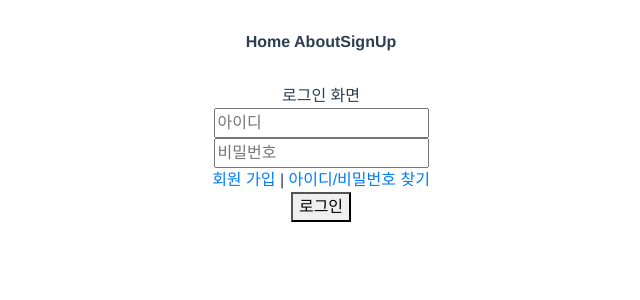
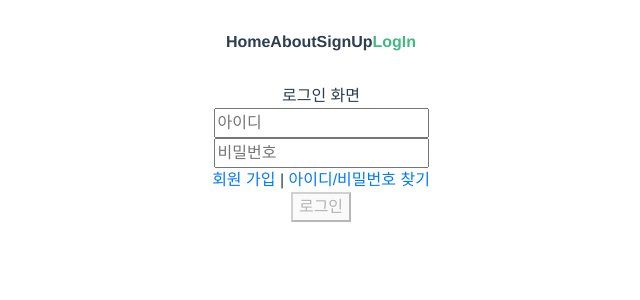
Before and after one commit to ehfql6363/GDSCToyProject2022_1, a Vue app: page /login in a window 1280 px wide. Shown: the top 300 px of the page, without its empty margins (319-959 px from the left). Built offline with nearby package versions, Linux system fonts and the light colour scheme; the HTML template or start-up script is replaced by a standard one.

Commit message:
20220704 로그인/회원가입
Signed-off-by: dong yeol <ehfql6363@naver.com>

```diff
--- a/package.json
+++ b/package.json
@@ -9,6 +9,7 @@
   },
   "dependencies": {
     "@vue/cli": "^5.0.4",
+    "axios": "^0.27.2",
     "bootstrap": "^4.6.1",
     "bootstrap-vue": "^2.22.0",
     "buefy": "^0.9.21",
--- a/src/App.vue
+++ b/src/App.vue
@@ -1,9 +1,10 @@
 <template>
   <div id="app">
     <nav>
-      <router-link to="/">Home </router-link>
+      <router-link to="/">Home</router-link>
       <router-link to="/about">About</router-link>
-      <router-link to="/signUp">SignUp</router-link>
+      <router-link to="/signup">SignUp</router-link>
+      <router-link to="/login">LogIn</router-link>
     </nav>
     <router-view/>
   </div>
--- a/src/api/index.js
+++ b/src/api/index.js
@@ -6,10 +6,10 @@ const instance = axios.create({
 
 function registerUser(userData) {
 	return instance.post('signup', userData);
-};
+}
 function loginUser(userData) {
 	return instance.post('login', userData);
-};
+}
 
 export { loginUser };
 export { registerUser };
--- a/src/components/LogIn.vue
+++ b/src/components/LogIn.vue
@@ -1,7 +1,7 @@
 <template>
   <div>
     <div>로그인 화면</div>
-    <form @submit.prevent="submitForm">
+    <form @submit.prevent="submitForm" class="login">
       <div>
 				<input type="text" id="id" v-model="id" placeholder="아이디"/>
 			</div>
@@ -13,7 +13,12 @@
         <router-link to="#">아이디/비밀번호 찾기</router-link>
       </div>
       <div>
-        <button type="submit">로그인</button>
+        <button
+          :disabled="!id || !password"
+          type="submit"
+          >
+          로그인
+        </button>
       </div>
     </form>
   </div>
@@ -33,11 +38,26 @@ export default {
   },
   methods: {
     async submitForm(){
-      const userData = {
-        id: this.id,
-        password: this.password
-      };
+      try{
+        const userData = {
+          id: this.id,
+          password: this.password
+        };
+        const {data} =  await loginUser(userData);
+        console.log(data.user.id);
 
+        this.$store.commit('setId', data.user.id);
+        this.$router.push('/');
+      } catch(e){
+        console.log(e.response.data);
+      } finally{
+        //페이지 초기화
+        this.initForm();
+      }
+    },
+    initForm(){
+      this.id = '';
+      this.password='';
     }
   },
 
--- a/src/components/SignUp.vue
+++ b/src/components/SignUp.vue
@@ -15,7 +15,7 @@
 			</div>
 			<div>
 				<button type="submit">회원가입</button>
-				<button type = "button" @click="goBack" >취소</button>
+				<button type = "button" @click="goBack">취소</button>
 			</div>
 
 		</form>
@@ -43,7 +43,9 @@ export default {
 				passowrd: this.passowrd,
 				passwordConfirm: this.passwordConfirm
 			};
-			// const { data } = awaitregisterUser(userData)
+			const { data } = await registerUser(userData);
+			console.log(data.user.id);
+
 			var check = (this.email != null) && (this.name != null) && (this.password == this.passwordConfirm);
 
 			if(check){
--- a/src/store/index.js
+++ b/src/store/index.js
@@ -5,10 +5,20 @@ Vue.use(Vuex)
 
 export default new Vuex.Store({
   state: {
+    id: '',
   },
   getters: {
+    isLogin(state){
+      return state.id !== '';
+    }
   },
   mutations: {
+    setId(state, id){
+      state.id = id;
+    },
+    clearId(state){
+      state.id = '';
+    }
   },
   actions: {
   },
```
Also changed, not shown: 1 other file (tests, documents, lock files or other folders).
